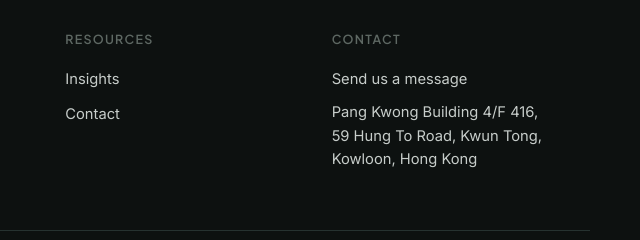
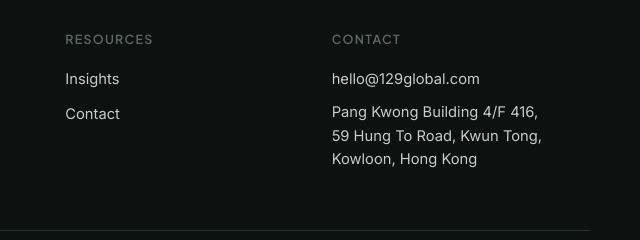
Before and after one commit to lgaoricoman/129global, a plain HTML site: page index.html in a window 1280 px wide. Shown: the part 4243-4483 px from the top of the page, 640-1280 px from the left. Drawn offline with Linux system fonts and the light colour scheme.

Commit message:
Show contact email in footer instead of message link
Co-Authored-By: Claude Opus 5 (1M context) <noreply@anthropic.com>
Claude-Session: https://claude.ai/code/session_01EZHNYzRJwZfgT9f9HwJNU4

```diff
--- a/index.html
+++ b/index.html
@@ -526,7 +526,7 @@
     <div>
       <h4>Contact</h4>
       <ul>
-        <li><a href="#contact">Send us a message</a></li>
+        <li><a href="mailto:hello@129global.com">hello@129global.com</a></li>
         <li>
           <address class="footer-address" itemscope itemtype="https://schema.org/PostalAddress">
             <span itemprop="streetAddress">Pang Kwong Building 4/F 416, 59 Hung To Road</span>,
```
